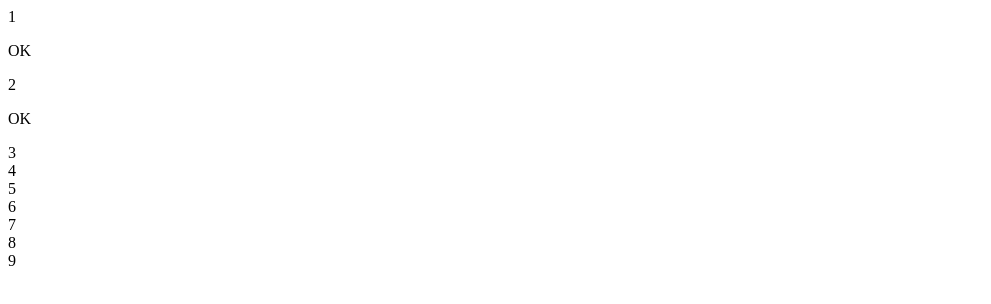
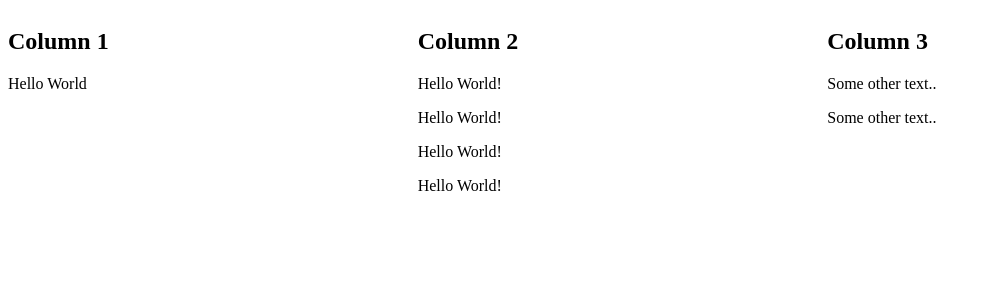
Before and after one commit to FUFAFUFA/oblig2, a plain HTML site: page index.html in a window 1280 px wide. Shown: the whole page, without its empty margins (0-991 px from the left). Drawn offline with Linux system fonts and the light colour scheme.

Commit message:
Update index.html

```diff
--- a/index.html
+++ b/index.html
@@ -5,20 +5,38 @@
     <meta http-equiv="X-UA-Compatible" content="IE=edge">
     <meta name="viewport" content="width=device-width, initial-scale=1.0">
     <title>Document</title>
+<style>
+.col-container {
+  display: table; /* Make the container element behave like a table */
+  width: 100%; /* Set full-width to expand the whole page */
+}
+
+.col {
+  display: table-cell; /* Make elements inside the container behave like table cells */
+}
+</style>
 </head>
+
 <body>
-    <div class="grid-container">
-        <div class="grid-item">1</div>
-            <p>OK</p>
-        <div class="grid-item">2</div>
-            <p>OK</p>
-        <div class="grid-item">3</div>
-        <div class="grid-item">4</div>
-        <div class="grid-item">5</div>
-        <div class="grid-item">6</div>
-        <div class="grid-item">7</div>
-        <div class="grid-item">8</div>
-        <div class="grid-item">9</div>
+    <div class="col-container">
+        <div class="col">
+          <h2>Column 1</h2>
+          <p>Hello World</p>
+        </div>
+
+        <div class="col">
+          <h2>Column 2</h2>
+          <p>Hello World!</p>
+          <p>Hello World!</p>
+          <p>Hello World!</p>
+          <p>Hello World!</p>
+        </div>
+
+        <div class="col">
+          <h2>Column 3</h2>
+          <p>Some other text..</p>
+          <p>Some other text..</p>
+        </div>
       </div>
 </body>
 </html>
```
